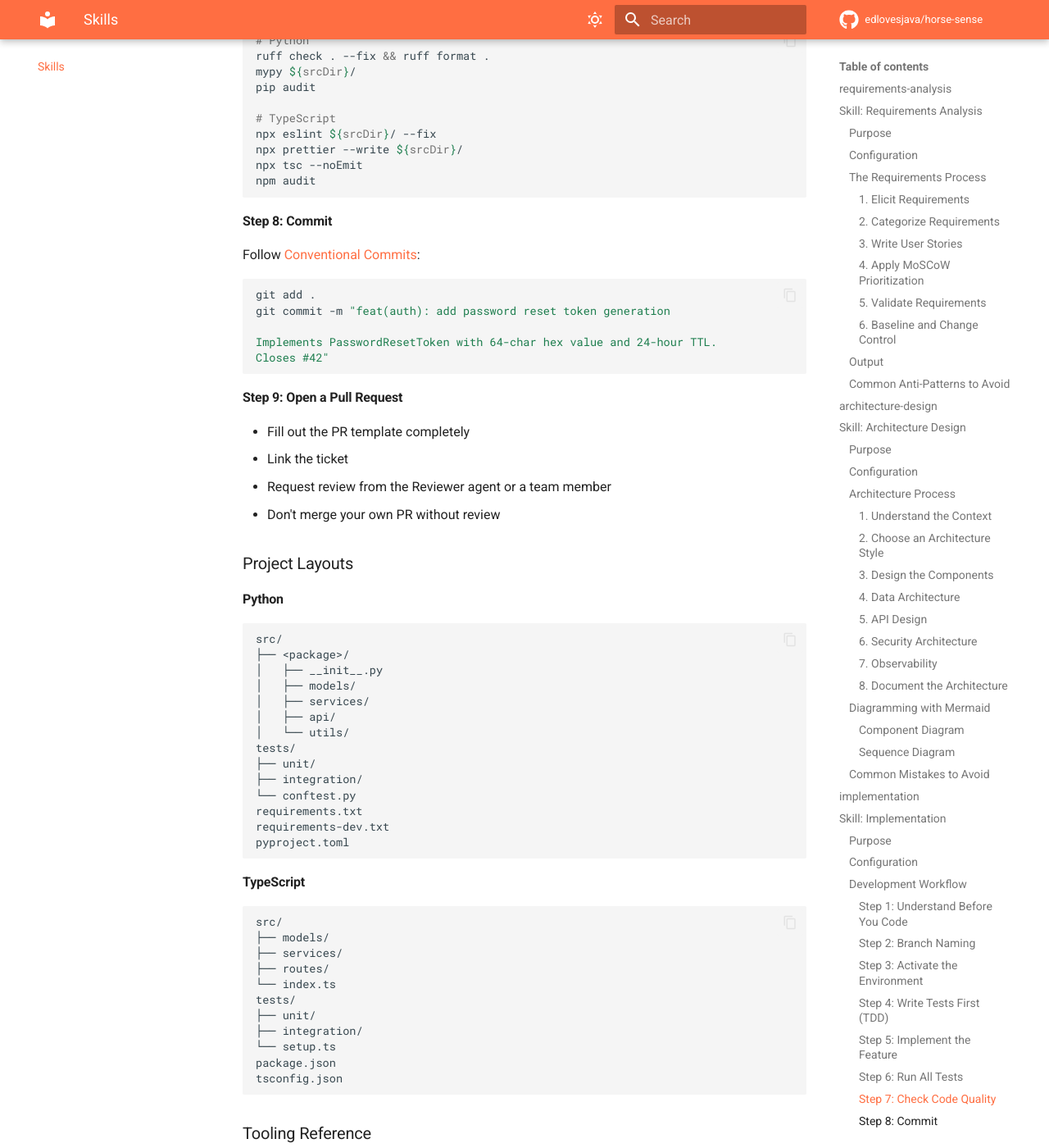
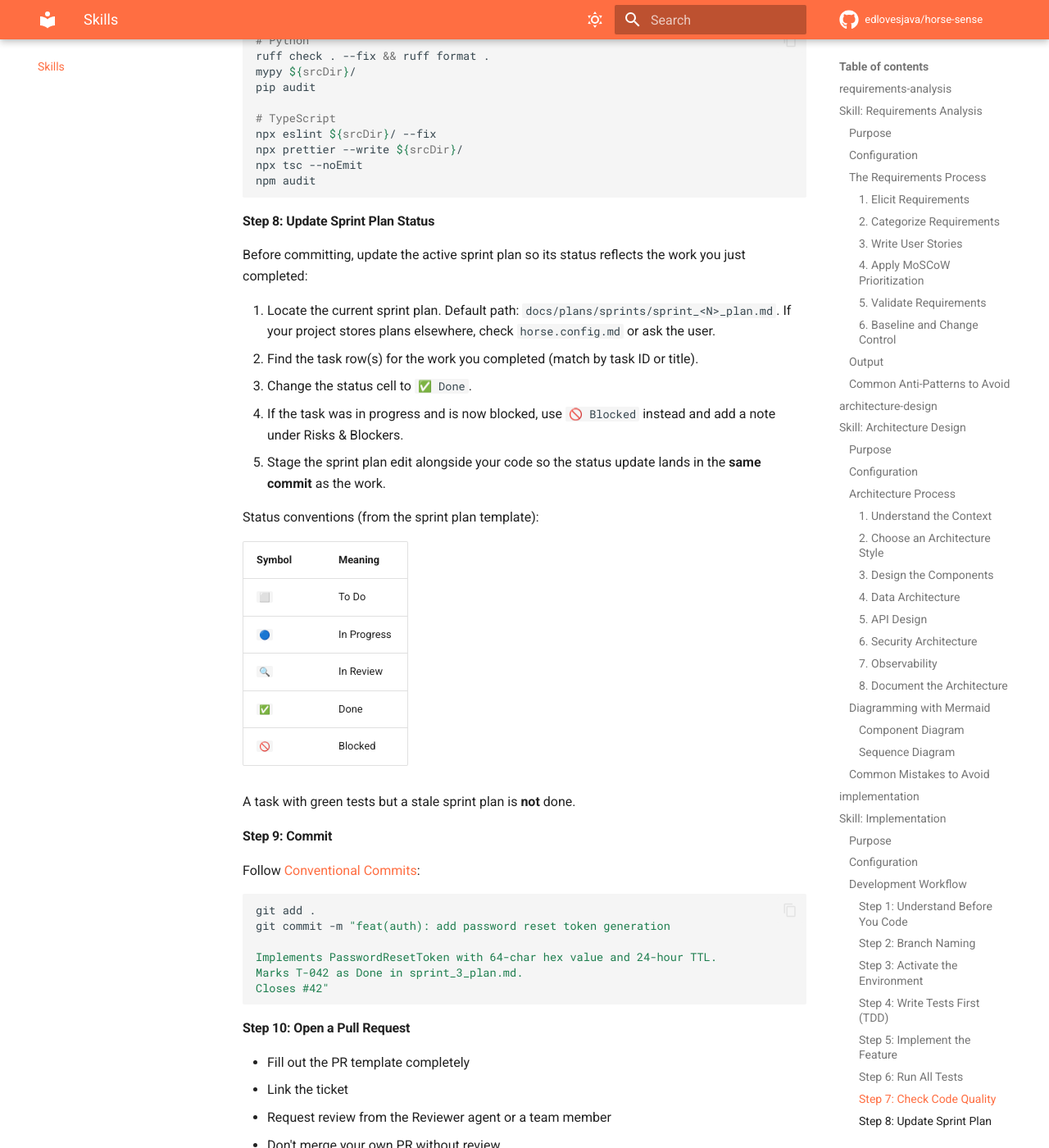
Before and after one commit to edlovesjava/horse-sense, an MkDocs documentation site: the page built from docs/skills.md, in a window 1280 px wide and 1400 px high, scrolled down 11705 px. Shown: the whole window at 82% size. Built offline with MkDocs 1.6.1 and Material for MkDocs 9.7.7, drawn with Linux system fonts in a browser that asks for light colours; comment, search, counter and statistics services are not loaded.

Commit message:
feat: make developer responsible for sprint status updates
Close a gap where finishing a task could leave the sprint plan's status
column stale. The developer agent and implementation skill now explicitly
own keeping the active sprint plan's status cells in sync with reality.

- developer.md: add Sprint Status Tracking responsibility — flip rows to
  In Progress/Done/Blocked and bundle the plan edit into the same commit
  as the work it records
- implementation/SKILL.md: insert "Update Sprint Plan Status" as Step 8
  (before commit), document the status symbol conventions, and treat a
  stale sprint plan as a Definition of Done violation

Co-Authored-By: Claude Opus 4.6 (1M context) <noreply@anthropic.com>

````diff
--- a/horse/skills/implementation/SKILL.md
+++ b/horse/skills/implementation/SKILL.md
@@ -184,7 +184,29 @@ npx tsc --noEmit
 npm audit
 ```
 
-### Step 8: Commit
+### Step 8: Update Sprint Plan Status
+
+Before committing, update the active sprint plan so its status reflects the work you just completed:
+
+1. Locate the current sprint plan. Default path: `docs/plans/sprints/sprint_<N>_plan.md`. If your project stores plans elsewhere, check `horse.config.md` or ask the user.
+2. Find the task row(s) for the work you completed (match by task ID or title).
+3. Change the status cell to `✅ Done`.
+4. If the task was in progress and is now blocked, use `🚫 Blocked` instead and add a note under Risks & Blockers.
+5. Stage the sprint plan edit alongside your code so the status update lands in the **same commit** as the work.
+
+Status conventions (from the sprint plan template):
+
+| Symbol | Meaning |
+|---|---|
+| `⬜` | To Do |
+| `🔵` | In Progress |
+| `🔍` | In Review |
+| `✅` | Done |
+| `🚫` | Blocked |
+
+A task with green tests but a stale sprint plan is **not** done.
+
+### Step 9: Commit
 
 Follow [Conventional Commits](https://www.conventionalcommits.org/):
 
@@ -193,10 +215,11 @@ git add .
 git commit -m "feat(auth): add password reset token generation
 
 Implements PasswordResetToken with 64-char hex value and 24-hour TTL.
+Marks T-042 as Done in sprint_3_plan.md.
 Closes #42"
 ```
 
-### Step 9: Open a Pull Request
+### Step 10: Open a Pull Request
 
 - Fill out the PR template completely
 - Link the ticket
````
Also changed, not shown: horse/agents/developer.md (+13 -0 lines).
